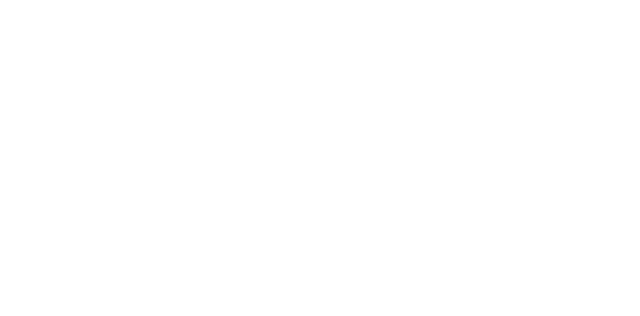
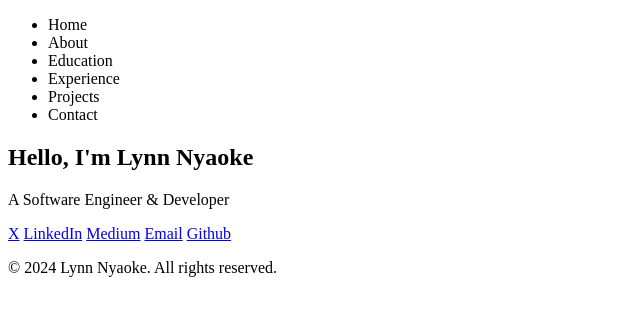
Before and after one commit to Wiztech-01/Lynn_Portfolio, a plain HTML site: page index.html in a window 1280 px wide. Shown: the whole page, without its empty margins (0-640 px from the left). Drawn offline with Linux system fonts and the light colour scheme.

Commit message:
home page

```diff
--- a/index.html
+++ b/index.html
@@ -6,6 +6,34 @@
     <title>Lynn Nyaoke</title>
 </head>
 <body>
+    <header>
+        <nav>
+            <ul>
+                <li><a href="index.html" ></a>Home</li>
+                <li><a href="about.html"></a>About</li>
+                <li><a href="education.html"></a>Education</li>
+                <li><a href="experience.html"></a>Experience</li>
+                <li><a href="projects.html"></a>Projects</li>
+                <li><a href="contact.html"></a>Contact</li>
+            </ul>
+        </nav>
+    </header>
+
+<section id="landing">
+    <h1>Hello, I'm Lynn Nyaoke</h1>
+    <p>A Software Engineer & Developer</p>
+    <div class="social-icons">
+        <a href="https://x.com/LynnNyaoke" target="_blank">X</a>
+        <a href="https://www.linkedin.com/in/lynn-nyaoke-058b43216/" target="_blank">LinkedIn</a>
+        <a href="https://medium.com/@lynnnyaoke" target="_blank">Medium</a>
+        <a href="mailto:lynnnyaoke@gmail.com" target="_blank">Email</a>
+        <a href="https://github.com/Wiztech-01" target="_blank">Github</a>
+    </div>
+</section>
+
+<footer>
+    <p>&copy; 2024 Lynn Nyaoke. All rights reserved.</p>
+</footer>
 
 </body>
 </html>
```
